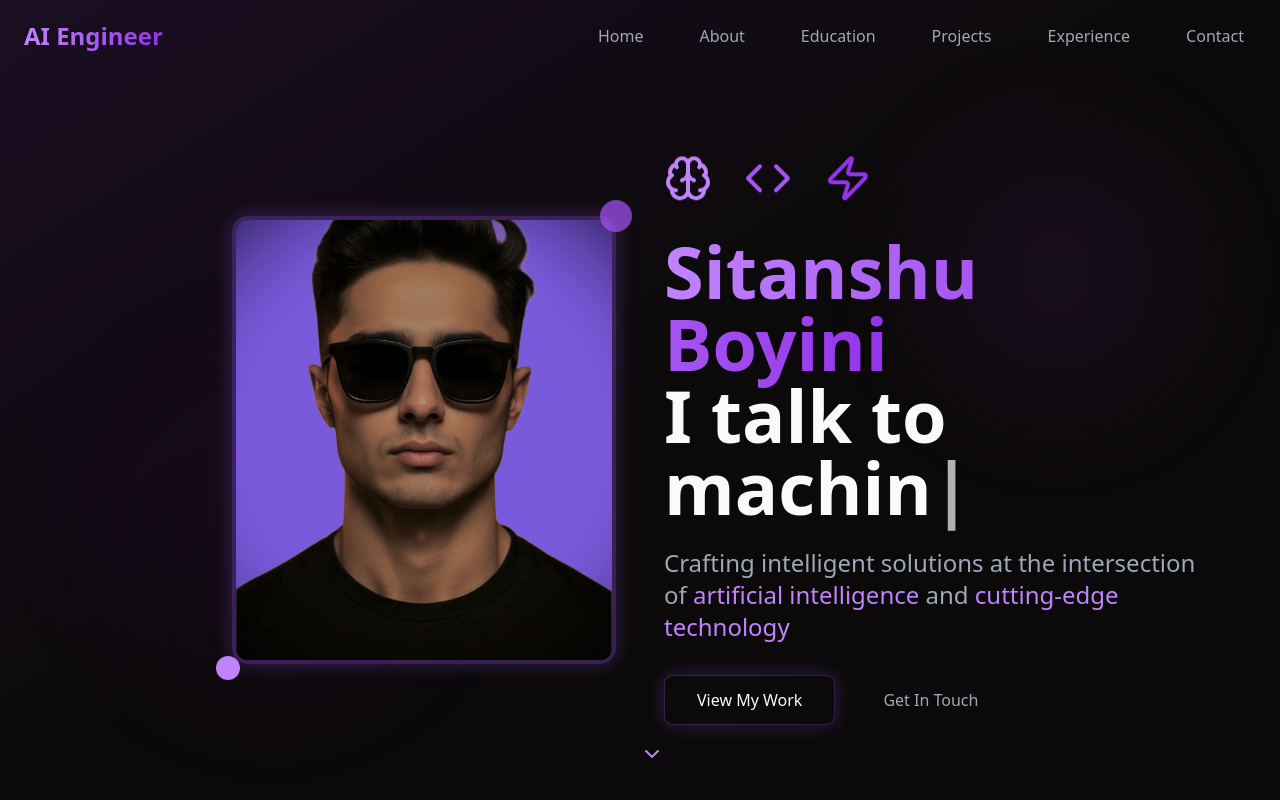
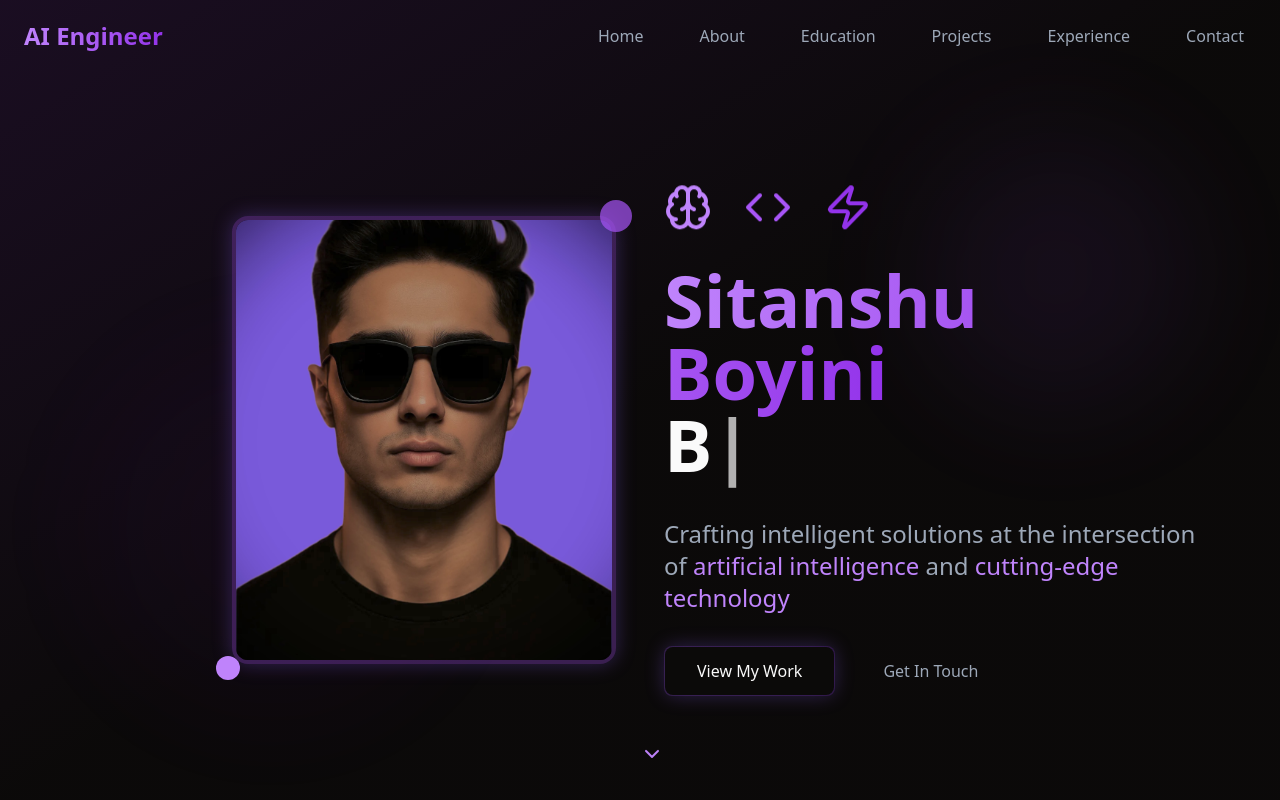
Before and after one commit to xsitanshux/dark-violet-persona, a React (Vite) app: page / in a window 1280 px wide. Shown: the top 800 px of the page. Built offline with nearby package versions, Linux system fonts and the light colour scheme.

Commit message:
Update Hero.tsx

```diff
--- a/src/components/Hero.tsx
+++ b/src/components/Hero.tsx
@@ -45,7 +45,7 @@ function Hero() {
             return '';
           }
         });
-      }, 100);
+      }, 50);
 
       return () => clearInterval(deletingInterval);
     }
```
